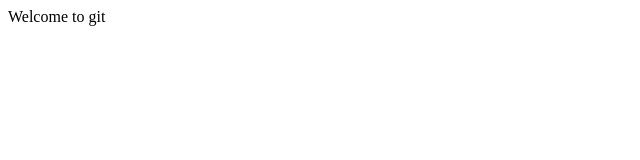
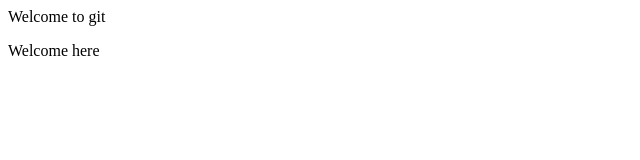
Before and after one commit to ajadimayowa/Github, a plain HTML site: page index.html in a window 1280 px wide. Shown: the full height of the page, 0-640 px from the left. Drawn offline with Linux system fonts and the light colour scheme.

Commit message:
added a new tag to code

```diff
--- a/index.html
+++ b/index.html
@@ -1 +1,2 @@
 <p>Welcome to git</p>
+<tag>Welcome here</tag>
```
